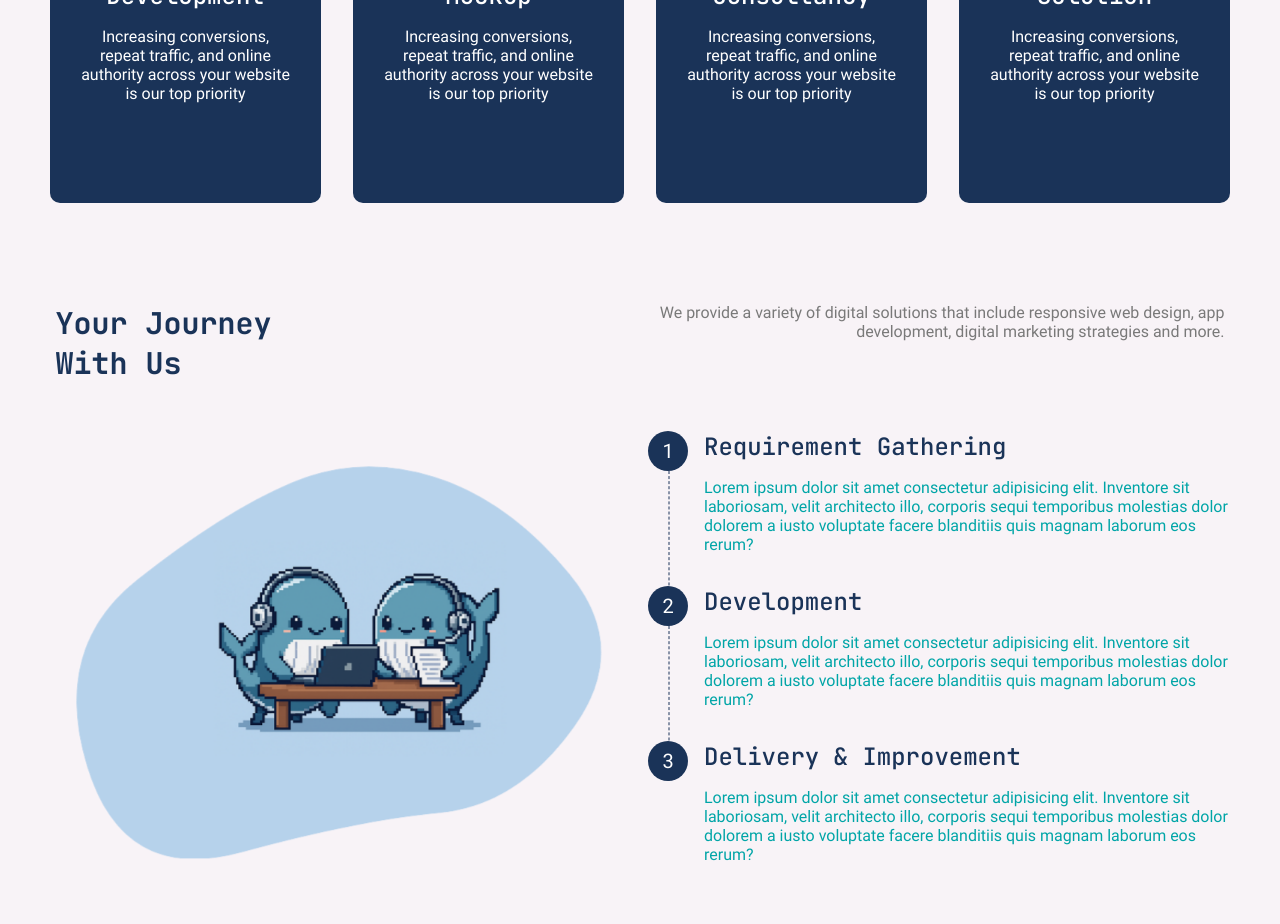
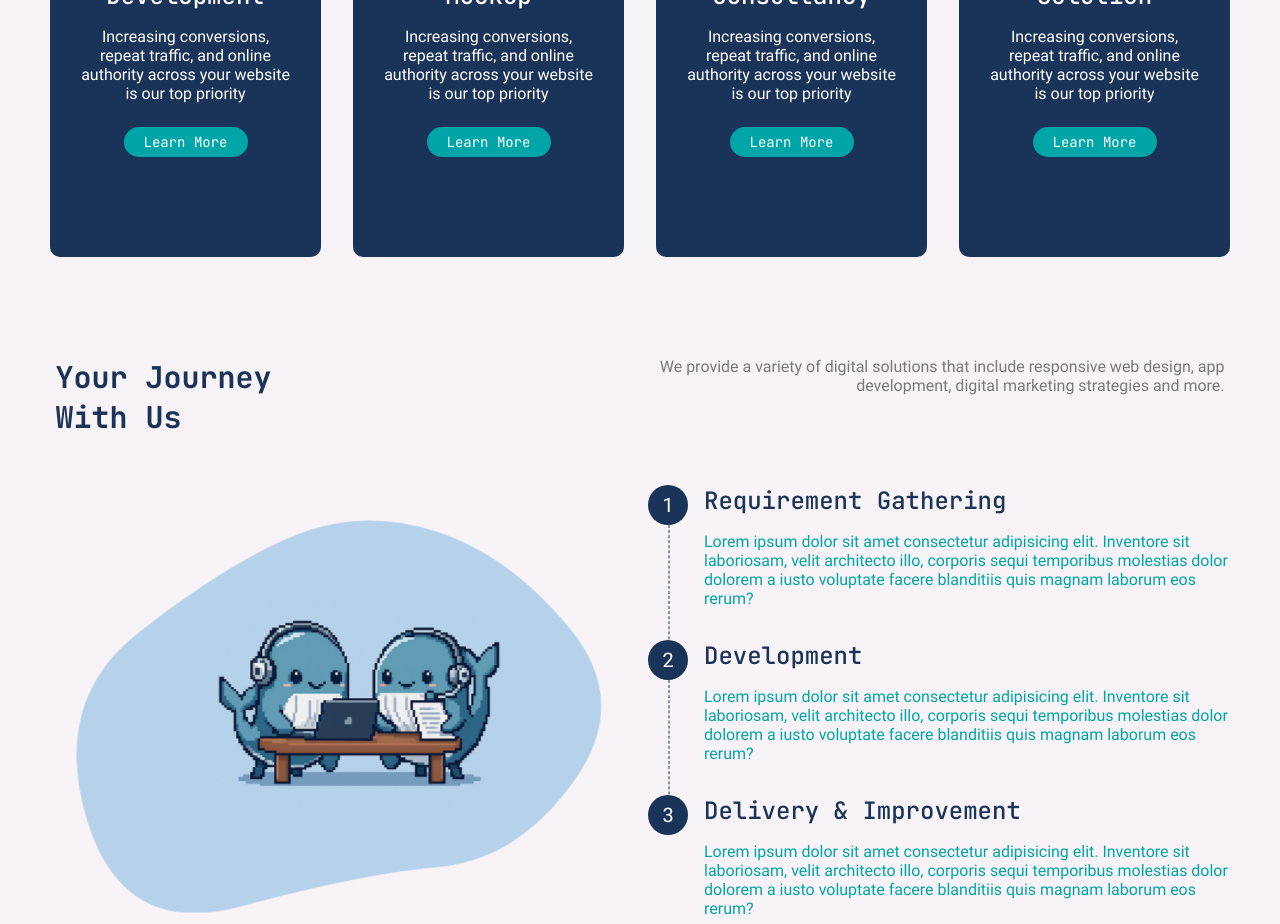
Before and after one commit to codebyio/codebyio.github.io, a Next.js app: page / in a window 1280 px wide. Shown: the part 1440-2364 px from the top of the page. Built offline with nearby package versions, Linux system fonts and the light colour scheme.

Commit message:
UI: add button to CtaCard for better UX

```diff
--- a/src/components/shared/CtaCard/CtaCard.jsx
+++ b/src/components/shared/CtaCard/CtaCard.jsx
@@ -7,6 +7,7 @@ const CtaCard = ({ title, subtitle, icon, invertColor }) => {
         <div className={classes["cta-card__icon-wrapper"]}>{icon}</div>
         <h2 className={classes["cta-card__title"]}>{title}</h2>
         <p className={classes["cta-card__subtitle"]}>{subtitle}</p>
+        <button className={classes["cta-card__button"]}>Learn More</button>
       </a>
     </article>
   );
--- a/src/components/shared/CtaCard/CtaCard.module.css
+++ b/src/components/shared/CtaCard/CtaCard.module.css
@@ -38,6 +38,16 @@
   font-size: 2rem;
   background-color: var(--primary-green-color);
 }
+.cta-card__button {
+  background-color: var(--primary-green-color);
+  border: none;
+  padding: 6px 20px;
+  margin-top: 0.5rem;
+  border-radius: 30px;
+  font-family: "Jetsbrain";
+  font-size: 14px;
+  cursor: pointer;
+}
 
 @media only screen and (max-width: 875px) {
   .cta-card > a {
```
